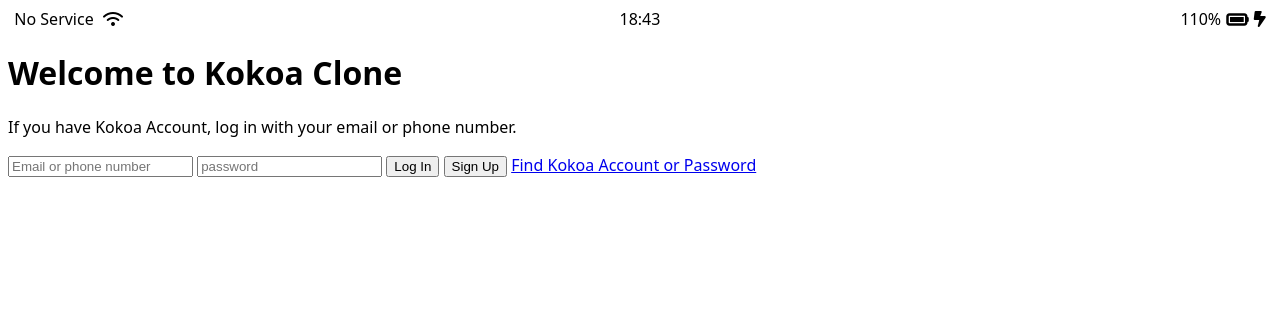
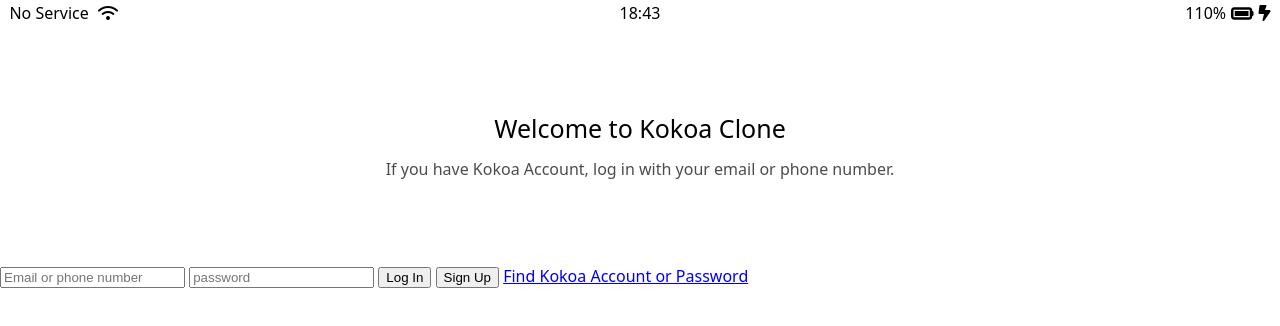
Before and after one commit to mangmagig/kokoa-clone, a plain HTML site: page index.html in a window 1280 px wide. Drawn offline with Linux system fonts and the light colour scheme.

Commit message:
welcome-header

```diff
--- /dev/null
+++ b/css/reset.css
@@ -0,0 +1,129 @@
+/* http://meyerweb.com/eric/tools/css/reset/
+   v2.0 | 20110126
+   License: none (public domain)
+*/
+
+html,
+body,
+div,
+span,
+applet,
+object,
+iframe,
+h1,
+h2,
+h3,
+h4,
+h5,
+h6,
+p,
+blockquote,
+pre,
+a,
+abbr,
+acronym,
+address,
+big,
+cite,
+code,
+del,
+dfn,
+em,
+img,
+ins,
+kbd,
+q,
+s,
+samp,
+small,
+strike,
+strong,
+sub,
+sup,
+tt,
+var,
+b,
+u,
+i,
+center,
+dl,
+dt,
+dd,
+ol,
+ul,
+li,
+fieldset,
+form,
+label,
+legend,
+table,
+caption,
+tbody,
+tfoot,
+thead,
+tr,
+th,
+td,
+article,
+aside,
+canvas,
+details,
+embed,
+figure,
+figcaption,
+footer,
+header,
+hgroup,
+menu,
+nav,
+output,
+ruby,
+section,
+summary,
+time,
+mark,
+audio,
+video {
+  margin: 0;
+  padding: 0;
+  border: 0;
+  font-size: 100%;
+  font: inherit;
+  vertical-align: baseline;
+}
+/* HTML5 display-role reset for older browsers */
+article,
+aside,
+details,
+figcaption,
+figure,
+footer,
+header,
+hgroup,
+menu,
+nav,
+section {
+  display: block;
+}
+body {
+  line-height: 1;
+}
+ol,
+ul {
+  list-style: none;
+}
+blockquote,
+q {
+  quotes: none;
+}
+blockquote:before,
+blockquote:after,
+q:before,
+q:after {
+  content: "";
+  content: none;
+}
+table {
+  border-collapse: collapse;
+  border-spacing: 0;
+}
--- /dev/null
+++ b/css/status-bar.css
@@ -0,0 +1,23 @@
+.status-bar {
+  display: flex;
+  justify-content: center;
+  padding: 5px 3px;
+}
+.status-bar__column {
+  width: 33%;
+}
+.status-bar__column:nth-child(2) {
+  display: flex;
+  justify-content: center;
+}
+.status-bar__column:last-child {
+  display: flex;
+  justify-content: flex-end;
+  align-items: center;
+}
+.status-bar__column .fa-battery-full {
+  margin: 0px 5px;
+}
+.status-bar__column:first-child span {
+  margin-right: 5px;
+}
--- a/css/styles.css
+++ b/css/styles.css
@@ -1,3 +1,6 @@
+@import "reset.css";
+@import "status-bar.css";
+
 body {
   font-family:
     system-ui,
@@ -12,25 +15,21 @@
     "Helvetica Neue",
     sans-serif;
 }
-.status-bar {
+
+.welcome-header {
+  margin: 90px 0px;
+  text-align: center;
   display: flex;
-  justify-content: center;
-}
-.status-bar__column {
-  width: 33%;
-}
-.status-bar__column:nth-child(2) {
-  display: flex;
-  justify-content: center;
-}
-.status-bar__column:last-child {
-  display: flex;
-  justify-content: flex-end;
+  flex-direction: column;
   align-items: center;
 }
-.status-bar__column .fa-battery-full {
-  margin: 0px 5px;
+
+.welcome-header__title {
+  margin-bottom: 20px;
+  font-size: 25px;
 }
-.status-bar__column:first-child span {
-  margin-right: 5px;
+
+.welcome-header__text {
+  width: 60%;
+  opacity: 0.7;
 }
```
